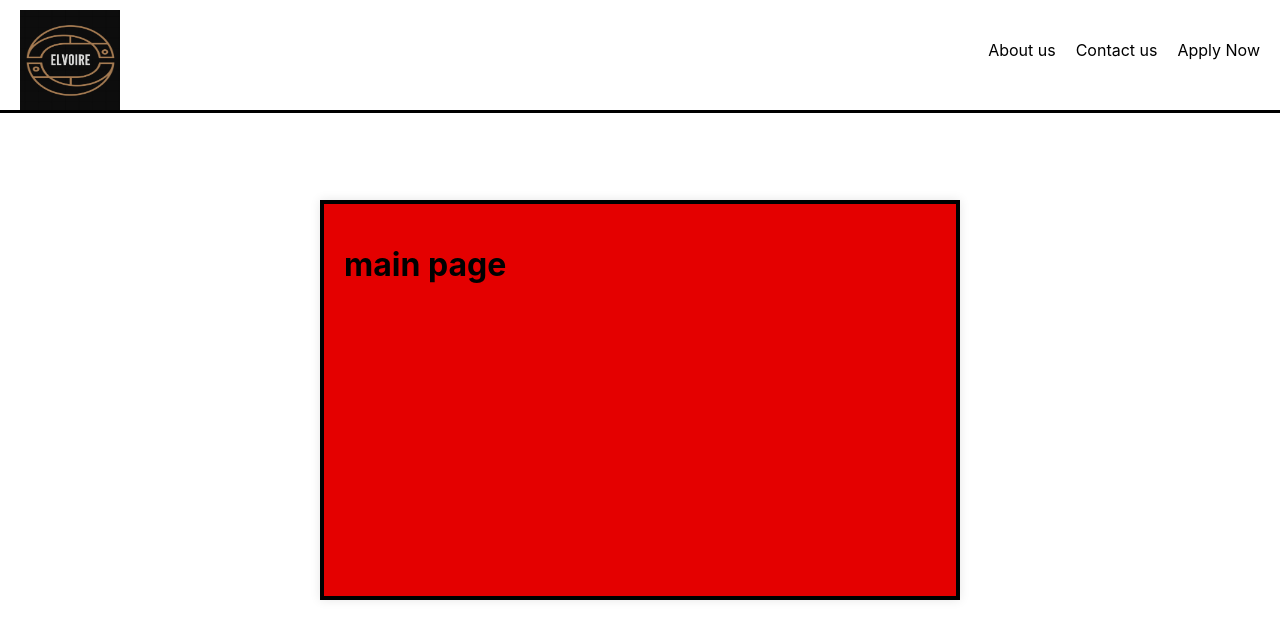
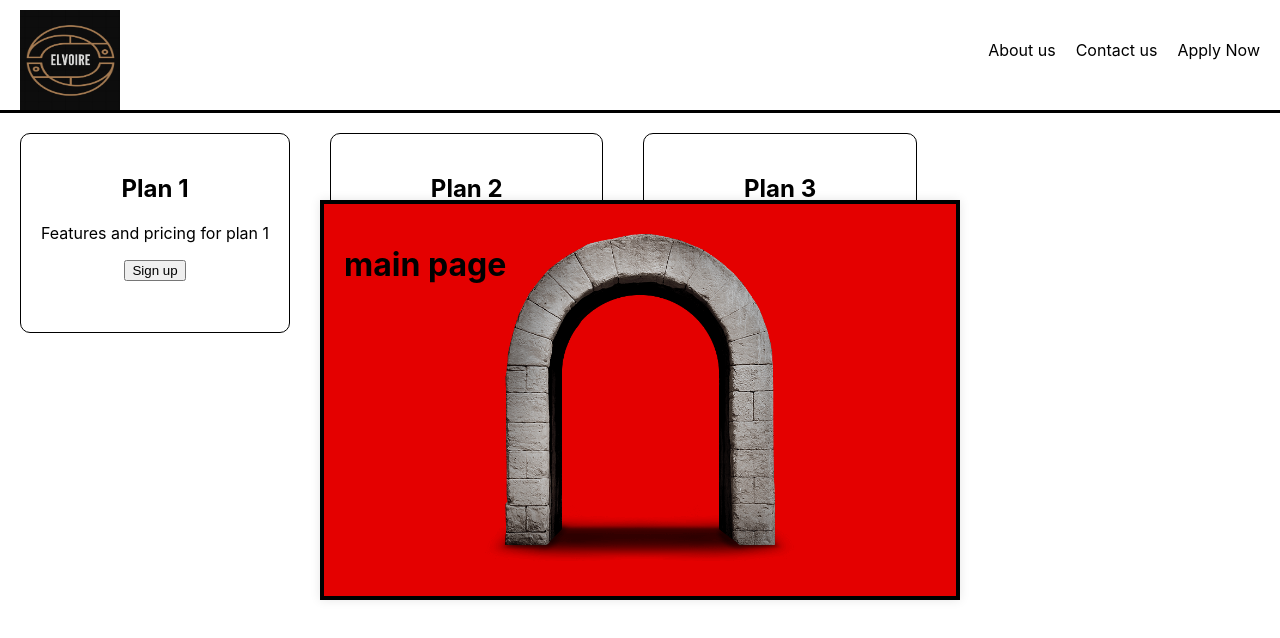
Before and after one commit to withdrw/Elvoire, a React (Create React App) app: page / in a window 1280 px wide. Shown: the top 638 px of the page. Built offline with nearby package versions, Linux system fonts and the light colour scheme.

Commit message:
added packages page and links

```diff
--- a/src/components/MainPage.jsx
+++ b/src/components/MainPage.jsx
@@ -1,12 +1,14 @@
 import React, { Component } from 'react'
 import "./Mainpage.css";
+import gate from "../assets/gate.png";
 // const mainContainer = document.querySelector('.main-container');
 const colors = ['red', 'orange', 'black', 'cyan', 'blue', 'purple'];
-
+let index = 0;
 
 document.addEventListener('click', (e) => {
     if (e.target.classList.contains('main-container')) {
-      e.target.style.backgroundColor = 'green';
+      e.target.style.backgroundColor = colors[index];
+      index + 1 === colors.length ? index = 0 : index += 1;
     }
   });
 
@@ -15,8 +17,11 @@ export default class MainPage extends Component {
 
 
     return (
-      <div className="main-container">
+        <div className="main-container">
         <h1>main page</h1>
+        <div className='gate-img'>
+  <img key={gate} className='gate' src={gate} />
+</div>
       </div>
     )
   }
--- a/src/components/Mainpage.css
+++ b/src/components/Mainpage.css
@@ -24,3 +24,17 @@
     cursor: pointer;
     pointer-events: auto;
   }
+  .gate-img {
+    position: absolute;
+    top: 50%;
+    left: 50%;
+    transform: translate(-50%, -50%);
+    text-align: center;
+    /* z-index: 1; */
+  }
+
+  .gate {
+    width: 100%;
+    height: 100%;
+    object-fit: cover;
+  }
--- /dev/null
+++ b/src/components/Packages.css
@@ -0,0 +1,13 @@
+.pricing-container {
+    display: flex;
+  }
+
+  .plan-box {
+    height: 200px;
+    background-color: #ffffff;
+    border: 1px solid #000000;
+    border-radius: 10px;
+    padding: 20px;
+    margin: 20px;
+    text-align: center;
+  }
--- /dev/null
+++ b/src/components/Packages.jsx
@@ -0,0 +1,26 @@
+import React, { Component } from 'react'
+import "./Packages.css";
+
+export default class Packages extends Component {
+  render() {
+    return (
+        <div className="pricing-container">
+        <div className="plan-box">
+          <h2>Plan 1</h2>
+          <p>Features and pricing for plan 1</p>
+          <button>Sign up</button>
+        </div>
+        <div className="plan-box">
+          <h2>Plan 2</h2>
+          <p>Features and pricing for plan 2</p>
+          <button>Sign up</button>
+        </div>
+        <div className="plan-box">
+          <h2>Plan 3</h2>
+          <p>Features and pricing for plan 3</p>
+          <button>Sign up</button>
+        </div>
+      </div>
+    )
+  }
+}
--- a/src/index.js
+++ b/src/index.js
@@ -5,11 +5,13 @@ import App from './App';
 import reportWebVitals from './reportWebVitals';
 import Landingpage from './components/navbar.jsx';
 import MainPage from './components/MainPage.jsx';
+import Packages from './components/Packages.jsx';
 
 const root = ReactDOM.createRoot(document.getElementById('root'));
 root.render(
   <React.StrictMode>
     <Landingpage />
+    <Packages />
     <MainPage />
     <App />
   </React.StrictMode>
```
Also changed, not shown: src/assets/gate.png (added).
